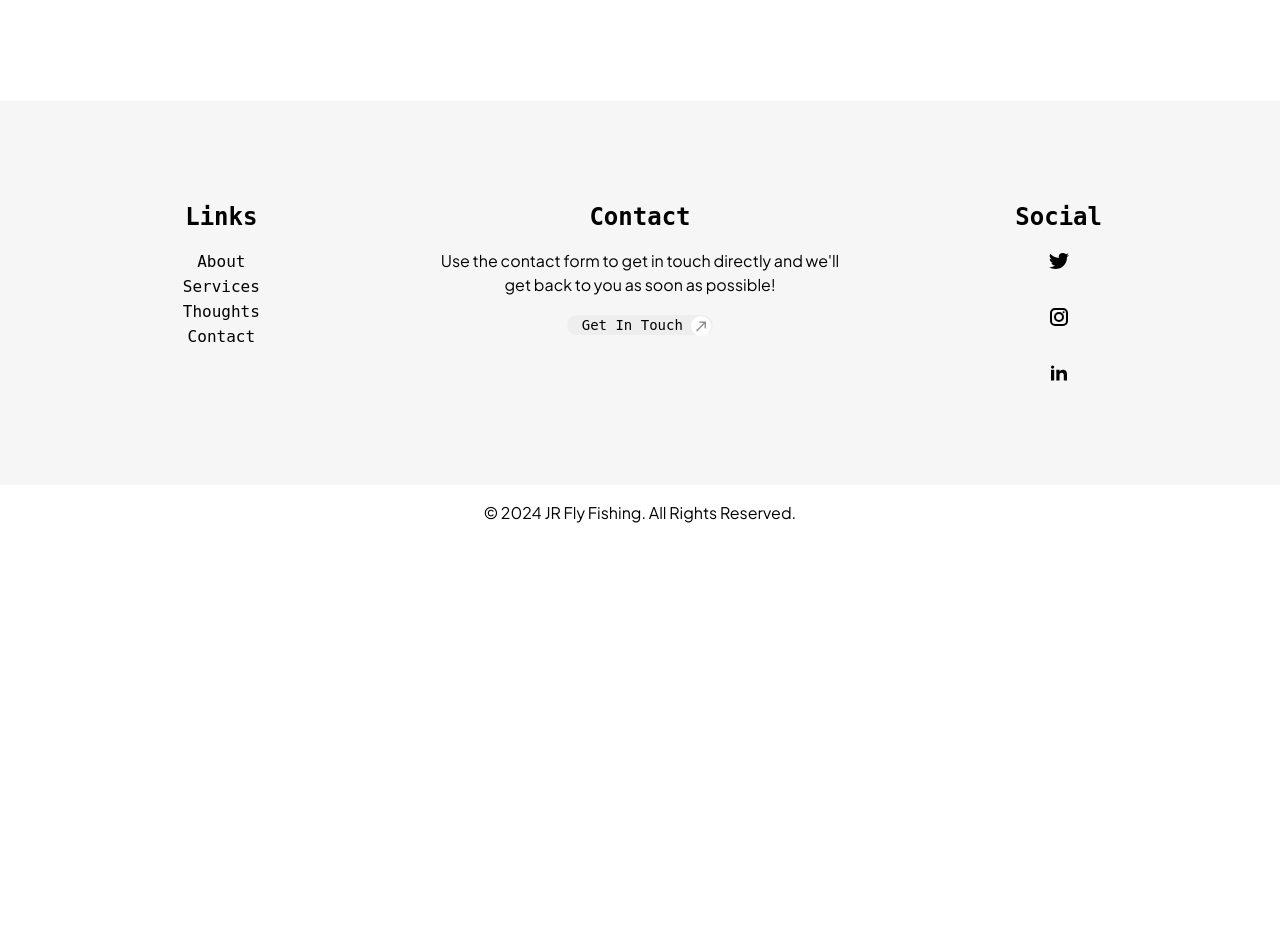
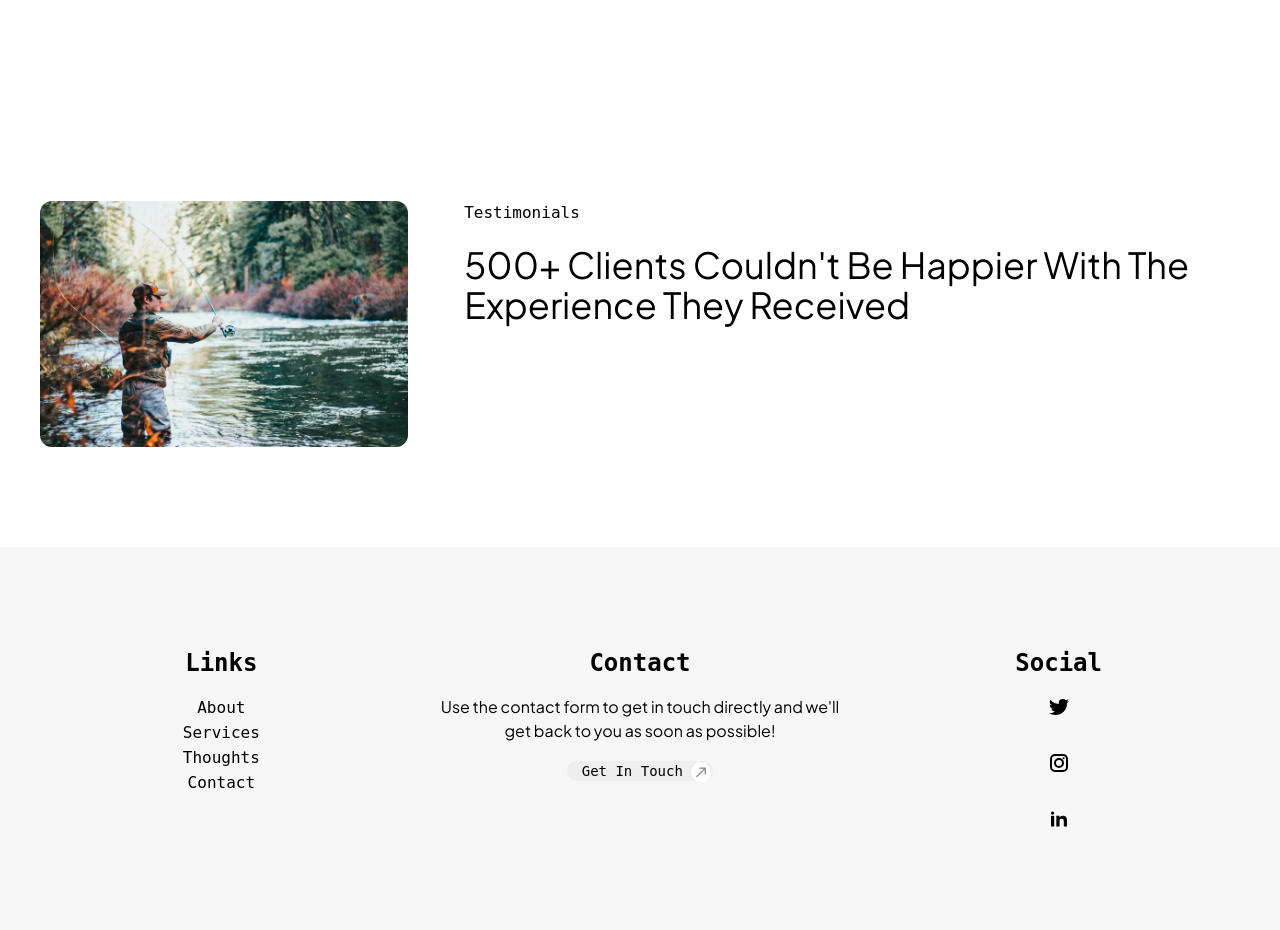
Before and after one commit to JaimieHemmings/jrflyfishing, a Django app: page /contact/ in a window 1280 px wide. Shown: the part 1235-2165 px from the top of the page. Before the commit the page ends 1758 px from the top, so only its background shows below. Run offline with Django 4.2, Linux system fonts and the light colour scheme; data that the repository does not hold is empty; some libraries are stand-ins or nearby versions; some web fonts are replaced.

Commit message:
add: structure additions

```diff
--- a/contact/templates/contact/contact.html
+++ b/contact/templates/contact/contact.html
@@ -105,4 +105,5 @@ Contact us for more infromation about our services or to enquire about bookings.
     </div>
   </div>
 </section>
+{% include 'home/partials/testimonials.html' %}
 {% endblock %}
--- a/contact/views.py
+++ b/contact/views.py
@@ -1,10 +1,12 @@
 from django.shortcuts import render
 from .forms import ContactForm
 from thoughts.models import Thought
+from reviews.models import Review
 
 
 def contact(request):
     thoughts = Thought.objects.all()[:3]
+    reviews = Review.objects.all()
     form = ContactForm()
     success = False
 
@@ -18,6 +20,7 @@ def contact(request):
         'form': form,
         'success': success,
         'thoughts': thoughts,
+        'reviews': reviews,
     }
 
     return render(request, 'contact/contact.html', context)
--- a/home/templates/home/partials/service-list.html
+++ b/home/templates/home/partials/service-list.html
@@ -1,5 +1,5 @@
 {% load static %}
-<section class="py-[5rem] relative">
+<section class="py-1 md:py-[5rem] relative">
   {% include 'home/partials/svg-drop.html' %}
   <div class="container mx-auto relative z-20 p-5">
     <div class="flex flex-col md:flex-row gap-4">
--- a/home/templates/home/partials/testimonials.html
+++ b/home/templates/home/partials/testimonials.html
@@ -1,6 +1,6 @@
 {% load static %}
 
-<section class="container py-[5rem] mx-auto p-5">
+<section class="container py-1 md:py-[5rem] mx-auto p-5">
   <div class="flex flex-col md:flex-row justify-between gap-4">
     <div class="basis-1/3 p-5">
       <img data-aos="fade-up" src="{% static 'home/img/placeholder.webp' %}" alt="Placeholder Image" class="h-auto w-full rounded-xl" />
--- a/theme/static/css/dist/styles.css
+++ b/theme/static/css/dist/styles.css
@@ -1117,6 +1117,11 @@ select {
   padding-bottom: 3rem;
 }
 
+.py-1 {
+  padding-top: 0.25rem;
+  padding-bottom: 0.25rem;
+}
+
 .pb-16 {
   padding-bottom: 4rem;
 }
@@ -1338,6 +1343,11 @@ select {
     flex-direction: column;
   }
 
+  .md\:py-\[5rem\] {
+    padding-top: 5rem;
+    padding-bottom: 5rem;
+  }
+
   .md\:text-2xl {
     font-size: 1.5rem;
     line-height: 2rem;
```
